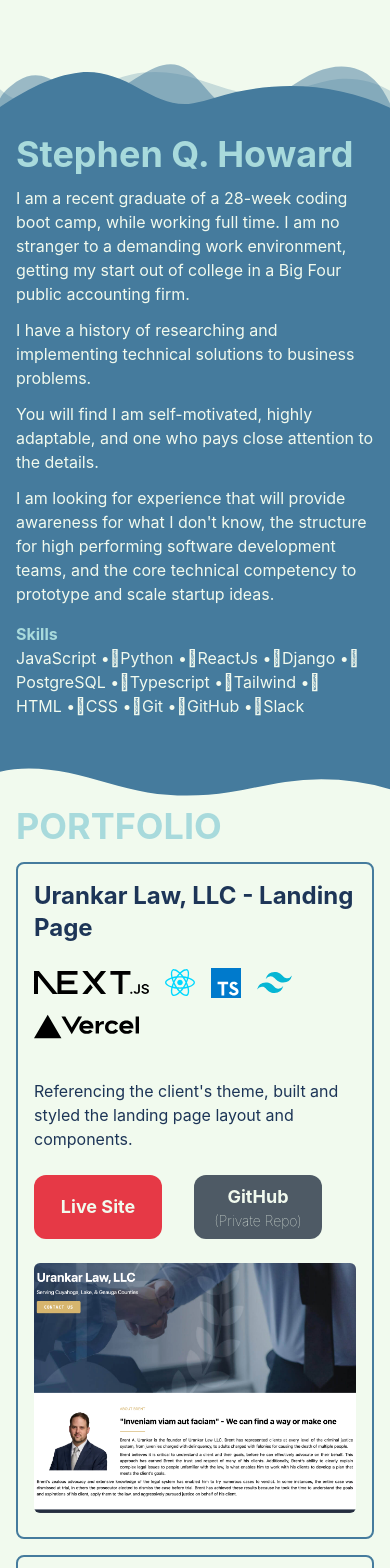
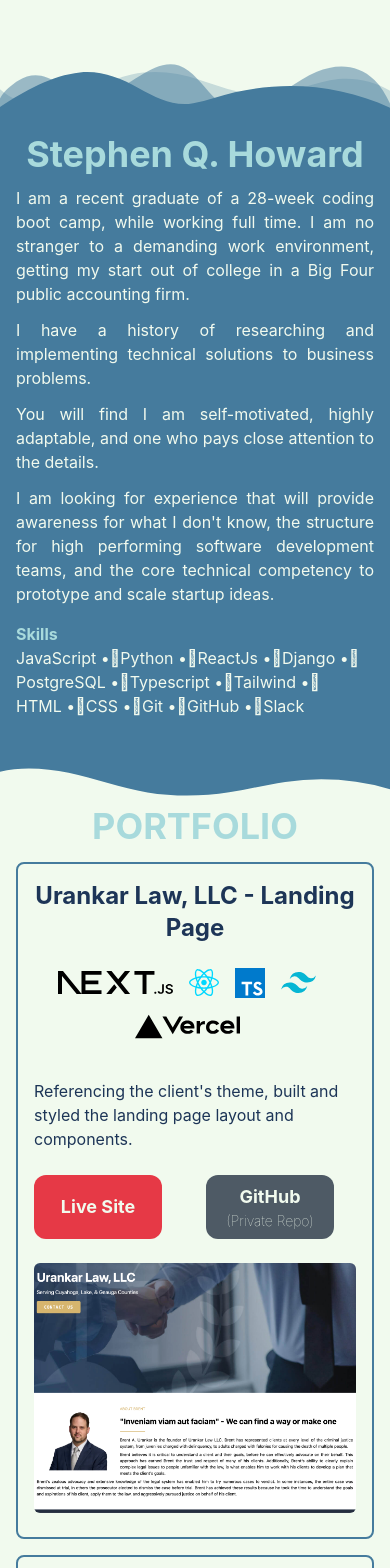
Before and after one commit to stephenqhoward/portfolio-site, a Next.js app: page / in a window 390 px wide. Shown: the part 380-1948 px from the top of the page. Built offline with nearby package versions, Linux system fonts and the light colour scheme.

Commit message:
Tuned responsive alignment

```diff
--- a/src/components/Bio/Bio.tsx
+++ b/src/components/Bio/Bio.tsx
@@ -8,10 +8,10 @@
 const Bio: FC<BioProps> = ({ text, skills }) => (
   <>
     <div className="pb-4 space-y-3 sm:w-full md:w-[60%]">
-      <h2 className="text-4xl">Stephen Q. Howard</h2>
+      <h2 className="text-4xl text-center md:text-left">Stephen Q. Howard</h2>
       {text.map((paragraph, index) => {
         return (
-            <p className="" key={ index }>{ paragraph }</p>
+            <p className="text-justify md:text-left" key={ index }>{ paragraph }</p>
         )
       })}
     </div>
--- a/src/components/PortfolioItem/PortfolioItem.tsx
+++ b/src/components/PortfolioItem/PortfolioItem.tsx
@@ -40,8 +40,8 @@
     }
 
     <div className="sm:w-[100%] lg:w-[60%] flex flex-col space-y-6 self-center">
-      <h3 className="text-deep-blue text-2xl font-bold">{ title }</h3>
-      <ul className="flex flex-row flex-wrap lg:flex-nowrap items-center sm:space-y-4 md:space-y-0 underline decoration-4">
+      <h3 className="text-deep-blue text-2xl font-bold text-center md:text-left">{ title }</h3>
+      <ul className="flex flex-row flex-wrap lg:flex-nowrap items-center sm:space-y-4 md:space-y-0 underline decoration-4 justify-center md:justify-start">
         {technologies.map((img, index) => {
           return (
             <a href={ img.url } key={ index } className={`sm:max-w-[90px] md:max-w-full lg:min-w-[${img.width}px] sm:ml-6 sm:mr-0 md:ml-0 md:mr-4 sm:mb-6 md:mb-0 underline decoration-4`}>
@@ -54,7 +54,7 @@
         })}
       </ul>
       <p className="text-deep-blue">{ description }</p>
-      <div className="flex flex-row space-x-8">
+      <div className="flex flex-row space-x-11 md:flex-start md:space-x-8">
         {/* Buttons */}
         {buttons.map((button) => {
           if (button.type === 'disabled') {
--- a/src/pages/index.tsx
+++ b/src/pages/index.tsx
@@ -62,7 +62,7 @@
                 <path d="M985.66,92.83C906.67,72,823.78,31,743.84,14.19c-82.26-17.34-168.06-16.33-250.45.39-57.84,11.73-114,31.07-172,41.86A600.21,600.21,0,0,1,0,27.35V120H1200V95.8C1132.19,118.92,1055.71,111.31,985.66,92.83Z" className="shape-fill"></path>
               </svg>
             </div>
-            <h2 className="text-4xl self-start">PORTFOLIO</h2>
+            <h2 className="text-4xl md:self-start">PORTFOLIO</h2>
             <PortfolioItem
               title="Urankar Law, LLC - Landing Page"
               description="Referencing the client&apos;s theme, built and styled the landing page layout and components."
--- a/src/styles/globals.css
+++ b/src/styles/globals.css
@@ -15,40 +15,6 @@
   scroll-behavior: smooth;
 }
 
-/* Footer - LinkedIn Logo inner-fill */
-.linkedin-logo {
-  color: #A8DADC;
-}
-
-li:hover .linkedin-logo .inner {
-  color: #E63946;
-}
-
-.linkedin-logo .outer {
-  fill: #F1FAEE;
-}
-
-.linkedin-logo .inner {
-  fill: currentColor;
-}
-
-.linkedin-logo .outer, .linkedin-logo .inner {
-  fill-rule: evenodd;
-}
-
-h3, p, li {
-  color: #F1FAEE;
-}
-
-h1, h2 {
-  color: #A8DADC;
-  font-weight: bold;
-}
-
-.footer ul a:hover,
-.footer ul a:focus {
-  background-color: #E63946;
-}
 /* Curve Navbar */
 .curve-divider-navbar {
   position: absolute;
@@ -134,3 +100,38 @@
 .wave-divider-footer .shape-fill {
   fill: #1D3557;
 }
+
+/* Footer - LinkedIn Logo inner-fill */
+.linkedin-logo {
+  color: #A8DADC;
+}
+
+li:hover .linkedin-logo .inner {
+  color: #E63946;
+}
+
+.linkedin-logo .outer {
+  fill: #F1FAEE;
+}
+
+.linkedin-logo .inner {
+  fill: currentColor;
+}
+
+.linkedin-logo .outer, .linkedin-logo .inner {
+  fill-rule: evenodd;
+}
+
+h3, p, li {
+  color: #F1FAEE;
+}
+
+h1, h2 {
+  color: #A8DADC;
+  font-weight: bold;
+}
+
+.footer ul a:hover,
+.footer ul a:focus {
+  background-color: #E63946;
+}
```
